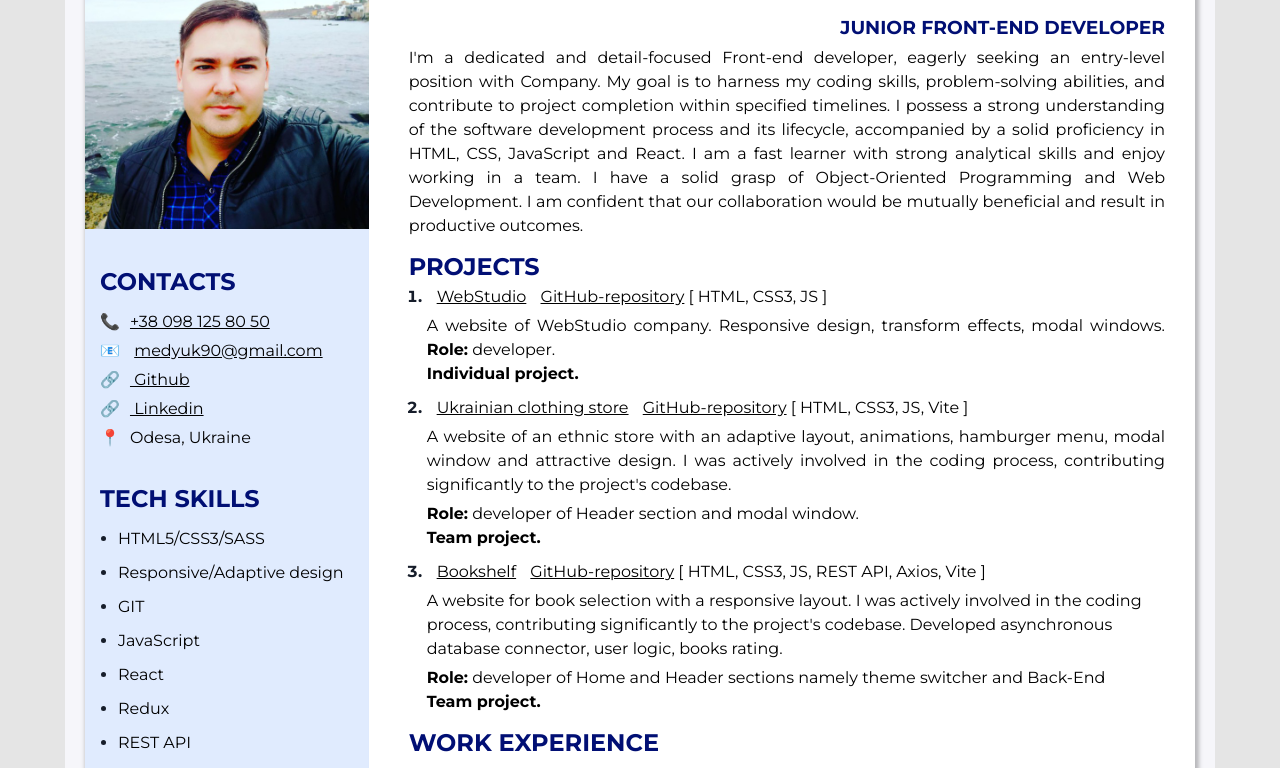
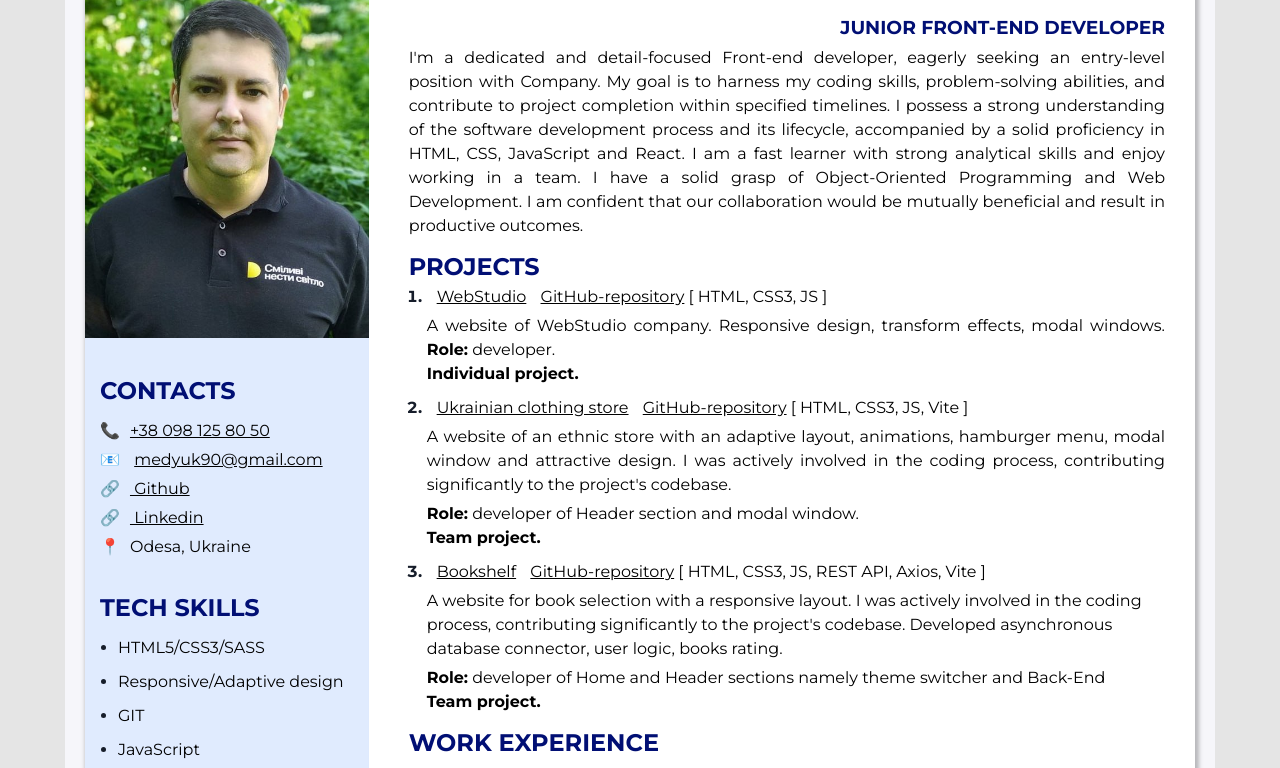
Before and after one commit to MediukIV/My-resume, a plain HTML site: page index.html in a window 1280 px wide. Shown: the part 133-901 px from the top of the page. Drawn offline with Linux system fonts and the light colour scheme.

Commit message:
add_final

```diff
--- a/css/style.css
+++ b/css/style.css
@@ -109,7 +109,6 @@ b {
     width: 300px;
     margin: 20px 0px 20px 20px;
     background-color: #e0ebfe;
-    /* background-color: #b0eaeb; */
     box-shadow: 0px 4px 4px rgba(0, 0, 0, 0.25);
 }
 .sidebar-content {
--- a/index.html
+++ b/index.html
@@ -133,7 +133,7 @@
 
         <!-- Sidebar -->
         <aside class="sidebar">
-            <img src="images/photo_2021-10-17_19-50-30.jpg" alt="photo" />
+            <img src="images/photo_2024-04-28_22-40-17.jpg" alt="photo" />
 
             <!-- Sidebar-content -->
             <div class="sidebar-content">
```
Also changed, not shown: images/photo_2024-04-28_22-40-17.jpg (added).
